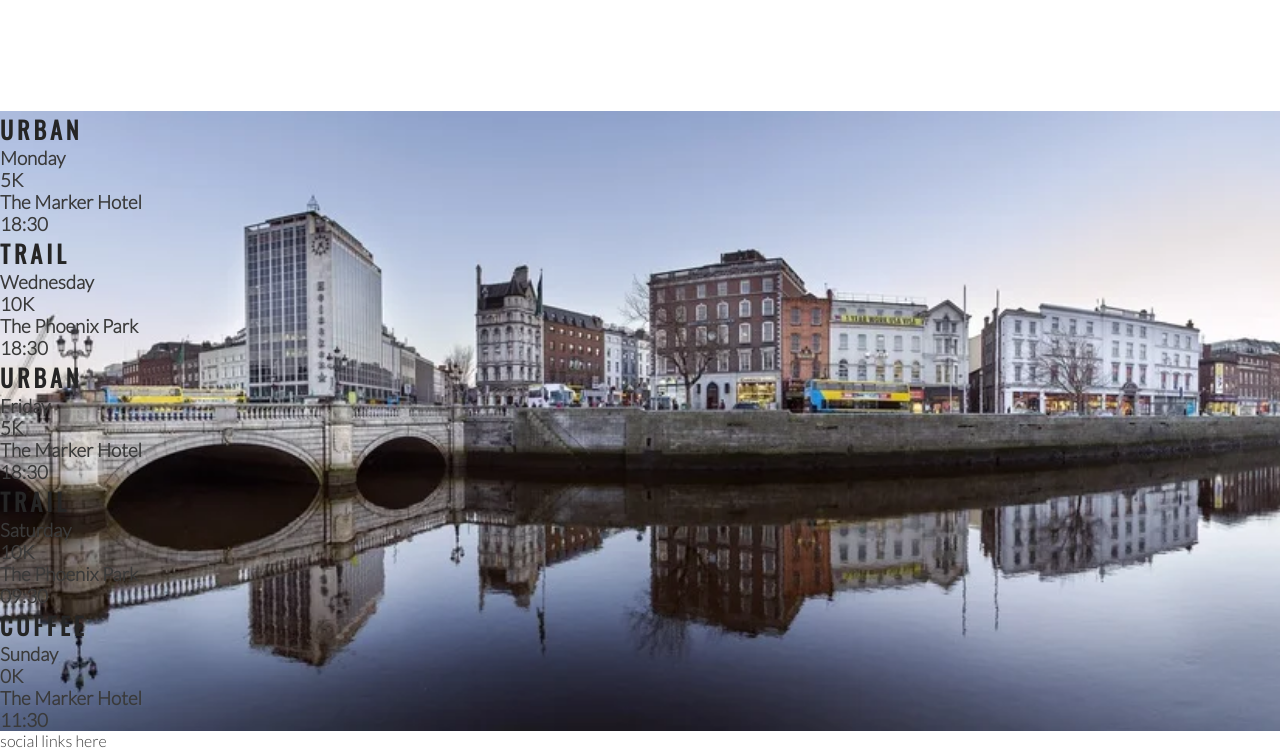
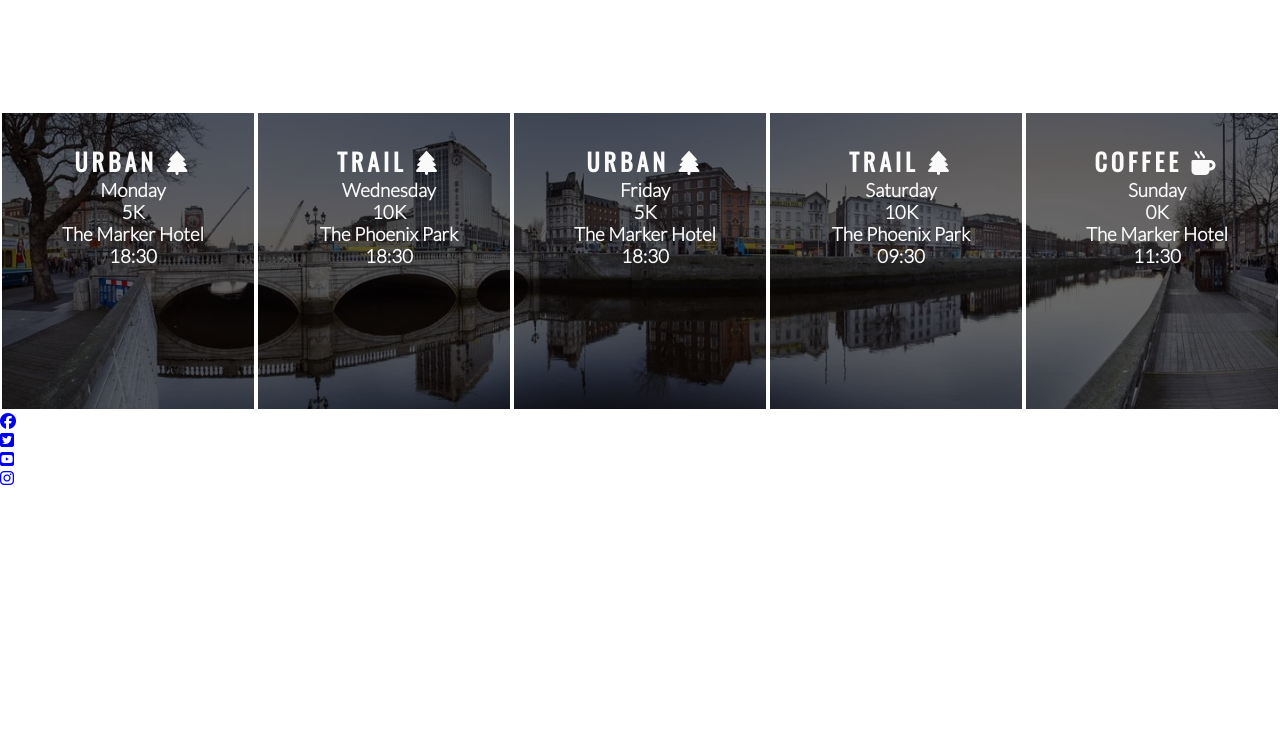
Before and after one commit to van-essa/love-running, a plain HTML site: page index.html in a window 1280 px wide. Shown: the part 1184-1934 px from the top of the page. After the commit the page ends 1671 px from the top, so only its background shows below. Drawn offline with nearby package versions, Linux system fonts and the light colour scheme.

Commit message:
Add Social Media icons and links

```diff
--- a/assets/css/style.css
+++ b/assets/css/style.css
@@ -198,3 +198,18 @@ hr {
     width: 100%;
     overflow: hidden;
 }
+#times div {
+    color: #fafafa;
+    background-color: rgba(0, 0, 0, .6);
+    width: 20%;
+    height: 300px;
+    float: left;
+    padding: 30px 0 0 10px;
+    text-align: center;
+    border: 2px solid white;
+    box-sizing: border-box;
+}
+
+#times h2 {
+    color: #fafafa;
+}
--- a/index.html
+++ b/index.html
@@ -82,35 +82,35 @@
     </section>
     <section id="times">
         <div>
-            <h2>Urban</h2>
+            <h2>Urban <i class="fas fa-tree"></i></h2>
             <h3>Monday</h3>
             <h3>5K</h3>
             <h3>The Marker Hotel</h3>
             <h3>18:30</h3>
         </div>
         <div>
-            <h2>Trail</h2>
+            <h2>Trail <i class="fas fa-tree"></i></h2>
             <h3>Wednesday</h3>
             <h3>10K</h3>
             <h3>The Phoenix Park</h3>
             <h3>18:30</h3>
         </div>
         <div>
-            <h2>Urban</h2>
+            <h2>Urban <i class="fas fa-tree"></i></h2>
             <h3>Friday</h3>
             <h3>5K</h3>
             <h3>The Marker Hotel</h3>
             <h3>18:30</h3>
         </div>
         <div>
-            <h2>Trail</h2>
+            <h2>Trail <i class="fas fa-tree"></i></h2>
             <h3>Saturday</h3>
             <h3>10K</h3>
             <h3>The Phoenix Park</h3>
             <h3>09:30</h3>
         </div>
         <div>
-            <h2>Coffee</h2>
+            <h2>Coffee <i class="fas fa-mug-hot"></i></h2>
             <h3>Sunday</h3>
             <h3>0K</h3>
             <h3>The Marker Hotel</h3>
@@ -118,7 +118,24 @@
         </div>
     </section>
     <footer>
-        social links here
+        <ul>
+            <li>
+                <a href="https://www.facebook.com/Code.InstituteIRL" target="_blank" rel="noopener"
+                    aria-label="Visit our Facebook page (opens in a new tab)"><i class="fab fa-facebook"></i></a>
+            </li>
+            <li>
+                <a href="https://twitter.com/codeinstitute?ref_src=twsrc%5Egoogle%7Ctwcamp%5Eserp%7Ctwgr%5Eauthor" target="_blank" rel="noopener"
+                    aria-label="Visit our Twitter page (opens in a new tab)"><i class="fab fa-twitter-square"></i></a>
+            </li>
+            <li>
+                <a href="https://www.youtube.com/c/CodeinstituteNet/videos" target="_blank" rel="noopener"
+                    aria-label="Visit our YouTube page (opens in a new tab)"><i class="fab fa-youtube-square"></i></a>
+            </li>
+            <li>
+                <a href="https://www.instagram.com/codeinstitute/?hl=en" target="_blank" rel="noopener"
+                    aria-label="Visit our Instagram page (opens in a new tab)"><i class="fab fa-instagram"></i></a>
+            </li>
+        </ul>
     </footer>
 </body>
 <!-- font awesome script-->
```
